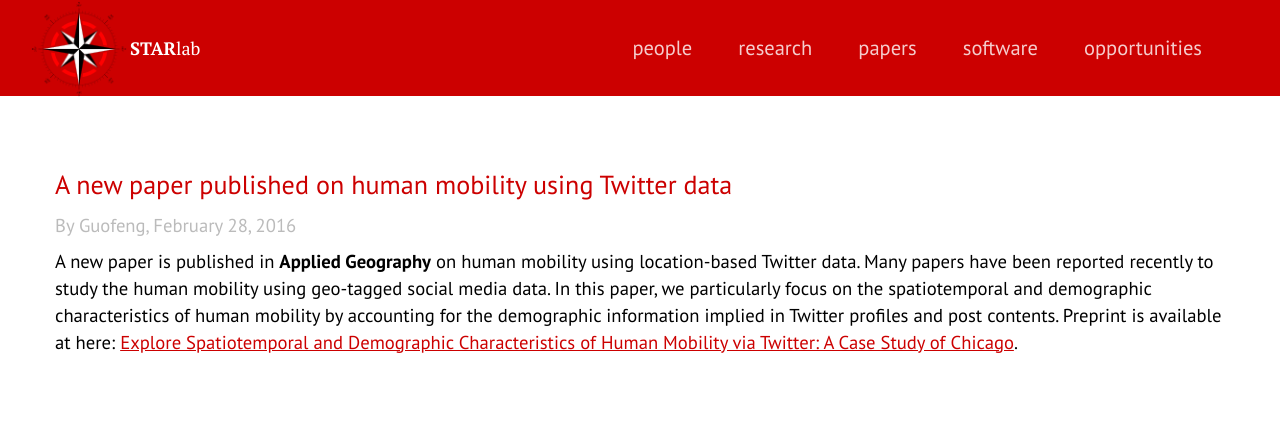
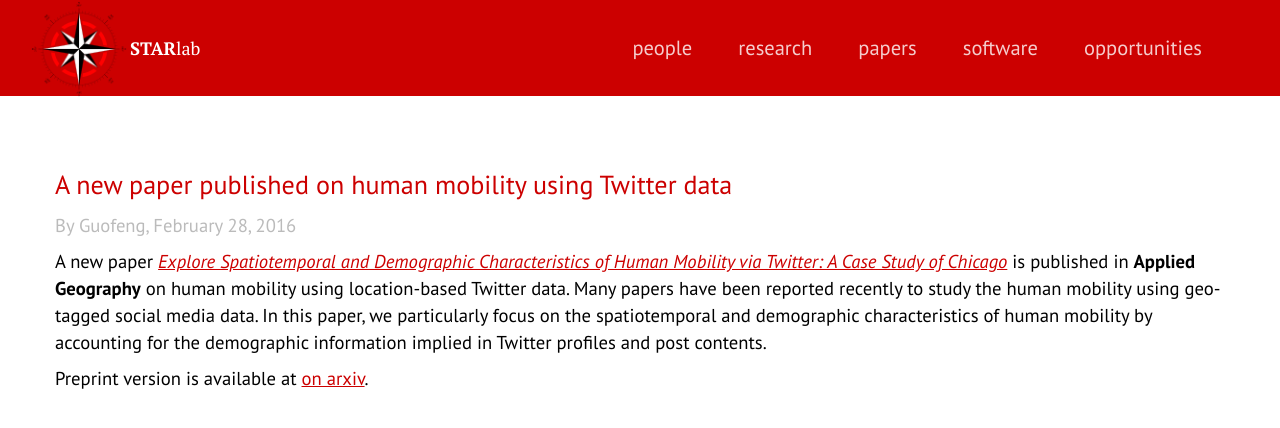
Before and after one commit to thestarlab/thestarlab.github.io, a Jekyll site: the page built from _posts/2016-02-28-luo.md, in a window 1280 px wide. Shown: the top 428 px of the page. Built offline with Jekyll 4.4.1, drawn with Linux system fonts in a browser that asks for light colours; nearby versions of some CDN libraries; some web fonts are replaced; a script that is not in the unit is left out; comment, search, counter and statistics services are not loaded.

Commit message:
word changes

```diff
--- a/_posts/2016-02-28-luo.md
+++ b/_posts/2016-02-28-luo.md
@@ -5,11 +5,14 @@ author: Guofeng
 paper:
 ---
 
-A new paper is published in **Applied Geography** on human mobility using
-location-based Twitter data. Many papers have been reported recently to
-study the human mobility using geo-tagged social media data. In this paper,
-we particularly focus on the spatiotemporal and demographic characteristics
-of human mobility by accounting for the demographic information implied in
-Twitter profiles and post contents. Preprint is available at here: [Explore
-Spatiotemporal and Demographic Characteristics of Human Mobility via
-Twitter: A Case Study of Chicago](http://arxiv.org/abs/1508.00188).
+A new paper [*Explore Spatiotemporal and Demographic Characteristics of
+Human Mobility via Twitter: A Case Study of
+Chicago*](doi:10.1016/j.apgeog.2016.03.001) is published in **Applied
+Geography** on human mobility using location-based Twitter data. Many
+papers have been reported recently to study the human mobility using
+geo-tagged social media data. In this paper, we particularly focus on the
+spatiotemporal and demographic characteristics of human mobility by
+accounting for the demographic information implied in Twitter profiles and
+post contents.
+
+Preprint version is available at [on arxiv](http://arxiv.org/abs/1508.00188).
```
Also changed, not shown: _posts/2016-01-30-zhong.md (+3 -2 lines), _posts/2016-03-01-liu.md (+5 -5 lines).
